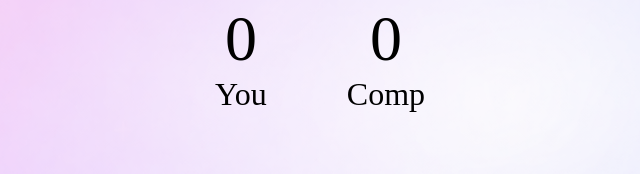
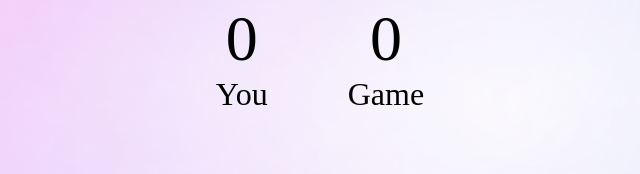
Before and after one commit to luckyysingh/rock-paper-scissors-Game, a plain HTML site: page index.html in a window 1280 px wide. Shown: the part 371-545 px from the top of the page, 320-960 px from the left. Drawn offline with Linux system fonts and the light colour scheme.

Commit message:
update game

```diff
--- a/index.html
+++ b/index.html
@@ -27,7 +27,7 @@
       </div>
       <div class="score">
         <p id="comp-score">0</p>
-        <p>Comp</p>
+        <p>Game</p>
       </div>
     </div>
 
```
